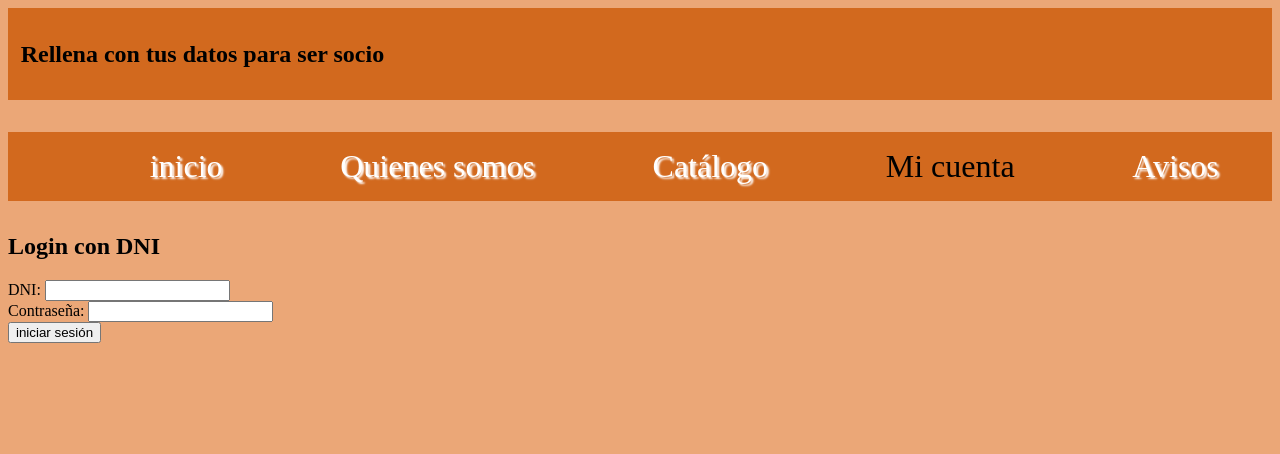
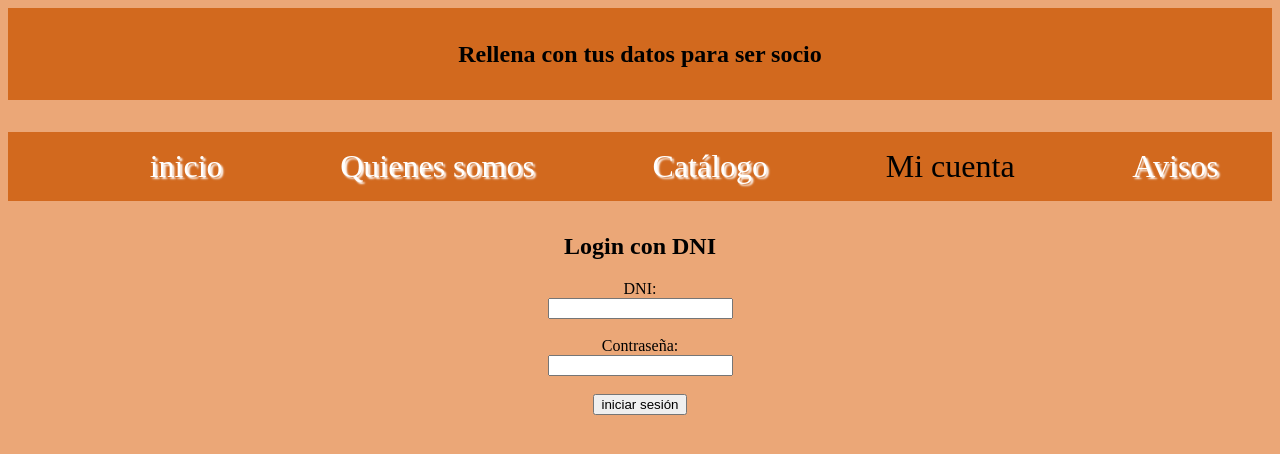
Before and after one commit to MDR-Solutions/biblioteca, a PHP site: page /login.html in a window 1280 px wide. Shown: the top 454 px of the page. Run offline with PHP 8.4, Linux system fonts and the light colour scheme.

Commit message:
Update login.css

```diff
--- a/login.css
+++ b/login.css
@@ -72,3 +72,13 @@ header {
     padding: 1%;
     margin-bottom: 14px;
 }
+h2{
+    display: flex;
+    flex-direction: column;
+    align-items: center;
+}
+form{
+    display: flex;
+    flex-direction: column;
+    align-items: center;
+}
```
